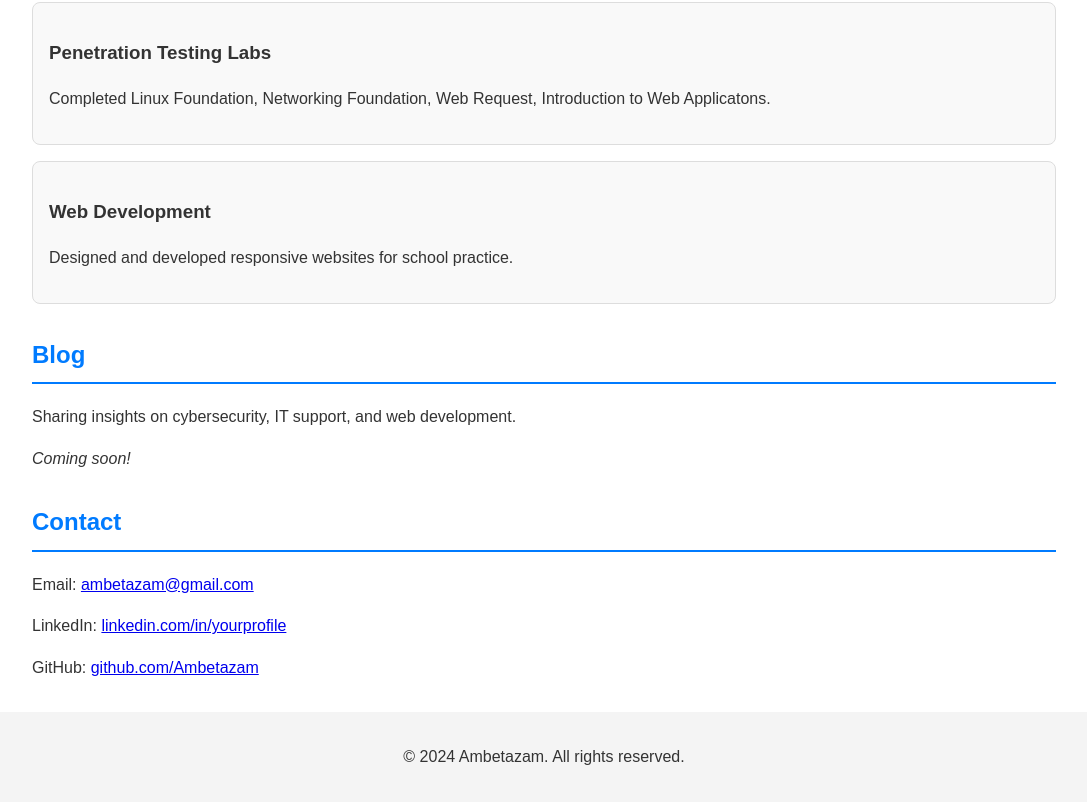
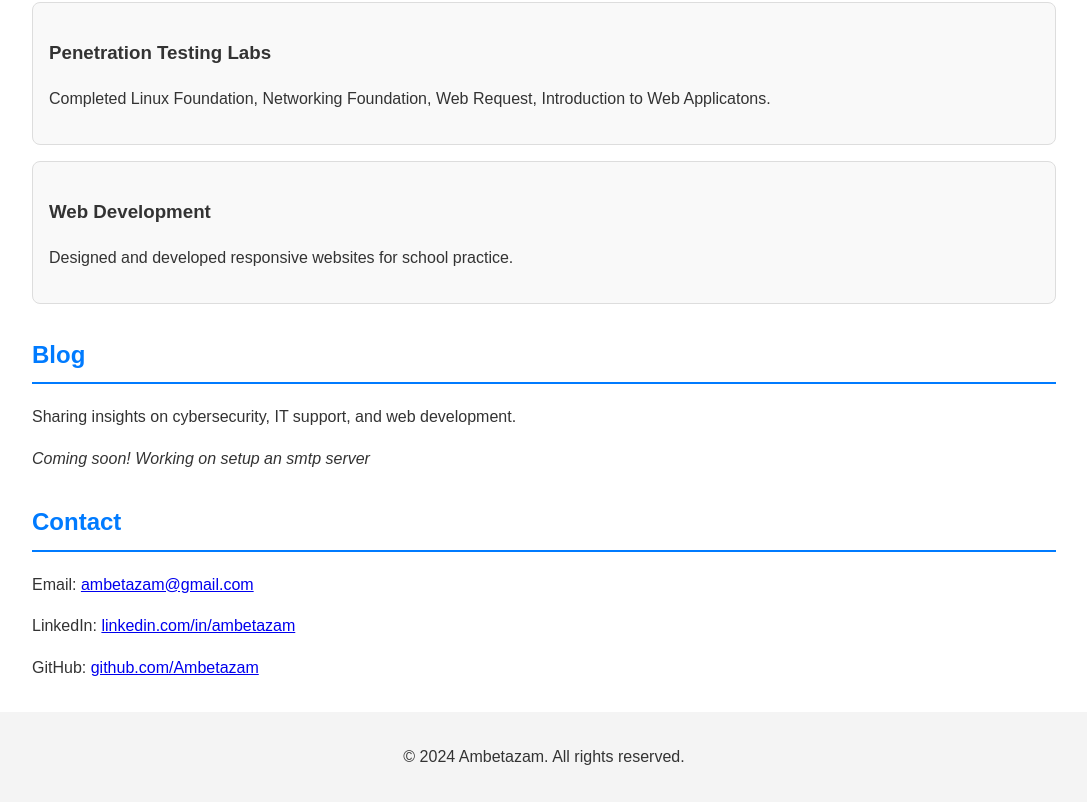
Before and after one commit to Ambetazam/4mb3t-f0ld3r, a plain HTML site: page index.html in a window 1280 px wide. Shown: the part 1048-1850 px from the top of the page, without its empty margins (96-1183 px from the left). Drawn offline with Linux system fonts and the light colour scheme.

Commit message:
Update index.html

```diff
--- a/index.html
+++ b/index.html
@@ -130,13 +130,13 @@
         <section id="blog">
             <h2>Blog</h2>
             <p>Sharing insights on cybersecurity, IT support, and web development.</p>
-            <p><em>Coming soon!</em></p>
+            <p><em>Coming soon! Working on setup an smtp server</em></p>
         </section>
 
         <section id="contact">
             <h2>Contact</h2>
             <p>Email: <a href="mailto:yourname@example.com">ambetazam@gmail.com</a></p>
-            <p>LinkedIn: <a href="https://linkedin.com/in/yourprofile">linkedin.com/in/yourprofile</a></p>
+            <p>LinkedIn: <a href="https://linkedin.com/in/yourprofile">linkedin.com/in/ambetazam</a></p>
             <p>GitHub: <a href="https://github.com/yourgithub">github.com/Ambetazam</a></p>
         </section>
     </div>
```
